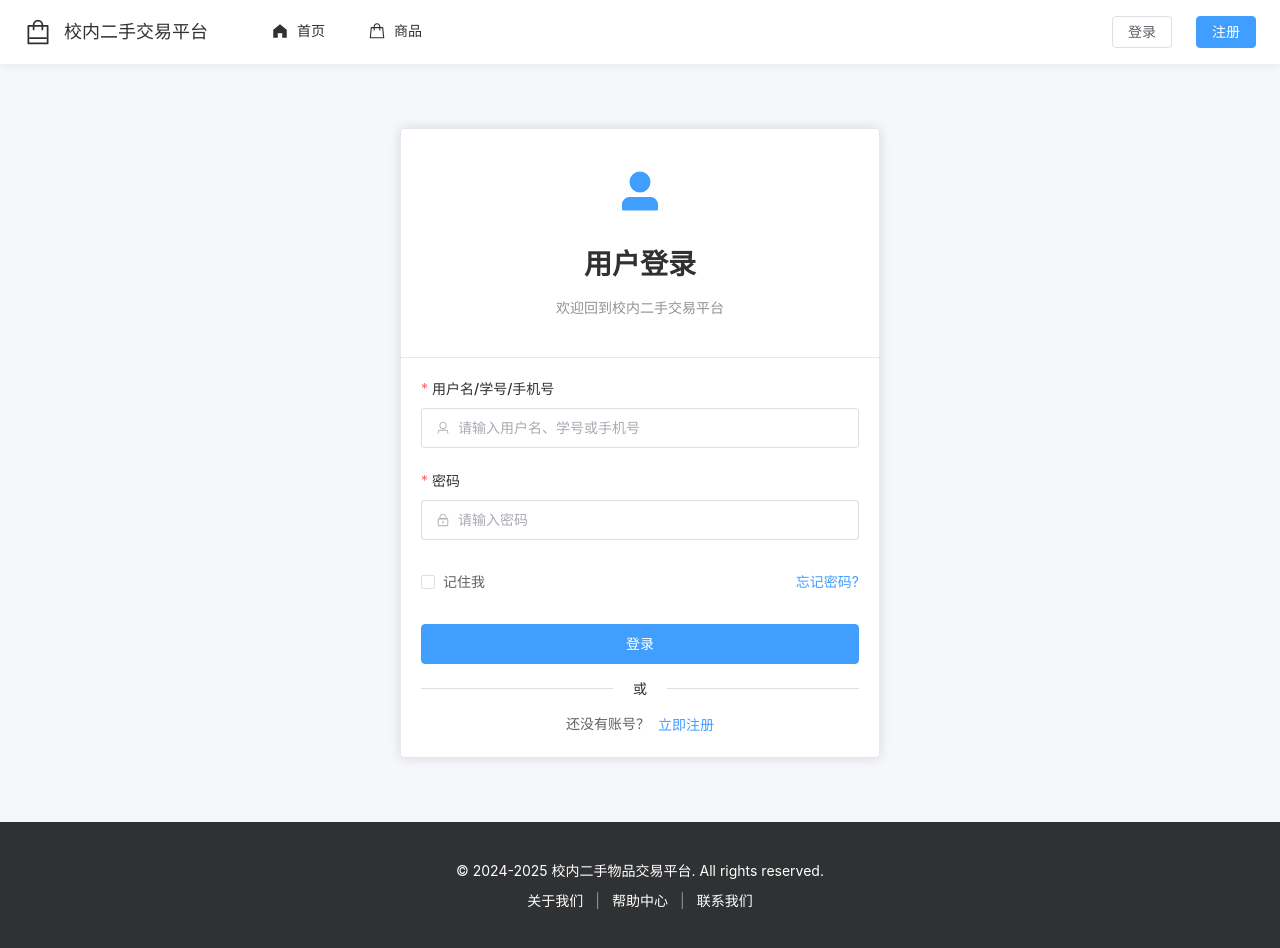
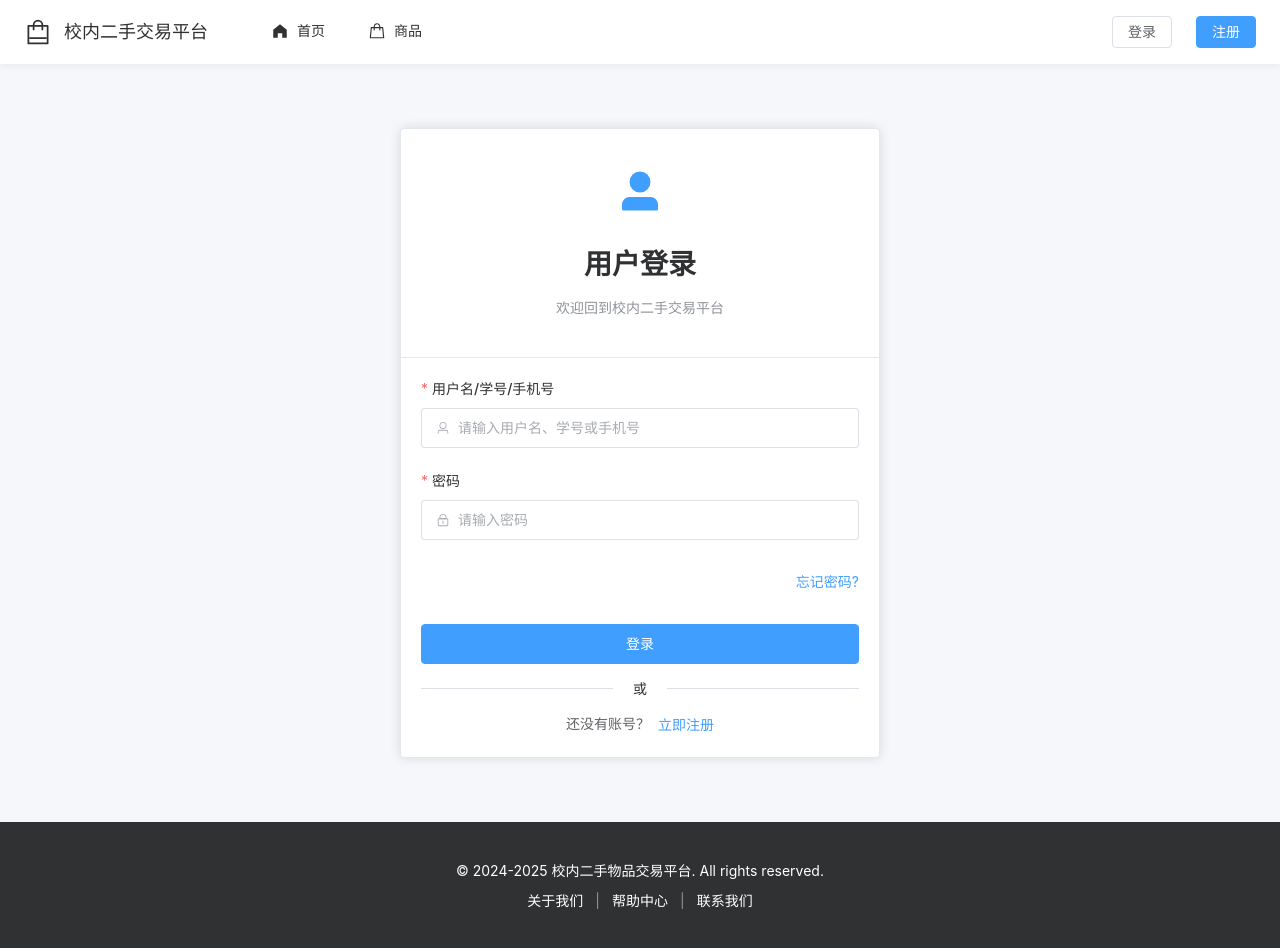
Before and after one commit to meteor041/database-beihang-project, a Vue app in the folder frontend-vue/: page /login in a window 1280 px wide. Built offline with nearby package versions, Linux system fonts and the light colour scheme; no server answers.

Commit message:
删掉无用的记住我

```diff
--- a/frontend-vue/src/views/LoginView.vue
+++ b/frontend-vue/src/views/LoginView.vue
@@ -10,7 +10,6 @@ const userStore = useUserStore()
 
 const loginFormRef = ref<FormInstance>()
 const loading = ref(false)
-const rememberMe = ref(false)
 
 interface LoginForm {
   loginField: string
@@ -47,10 +46,6 @@ const handleLogin = async (): Promise<void> => {
 
     if (result.success) {
       ElMessage.success('登录成功!')
-
-      if (rememberMe.value) {
-        localStorage.setItem('rememberMe', 'true')
-      }
 
       router.push('/')
     } else {
@@ -112,7 +107,6 @@ const handleLogin = async (): Promise<void> => {
 
         <el-form-item>
           <div class="form-footer">
-            <el-checkbox v-model="rememberMe">记住我</el-checkbox>
             <el-link type="primary" :underline="false">忘记密码?</el-link>
           </div>
         </el-form-item>
@@ -176,7 +170,7 @@ const handleLogin = async (): Promise<void> => {
 
 .form-footer {
   display: flex;
-  justify-content: space-between;
+  justify-content: flex-end;
   align-items: center;
   width: 100%;
 }
```
